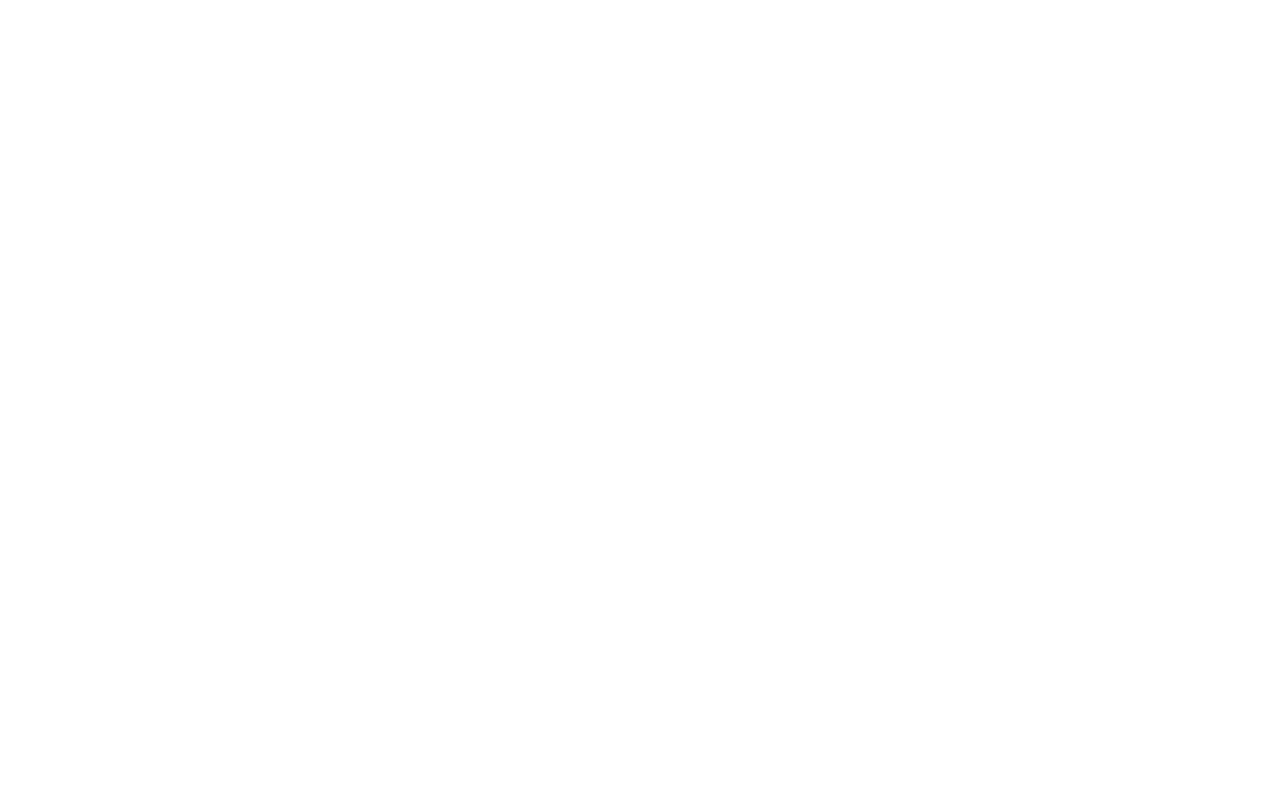
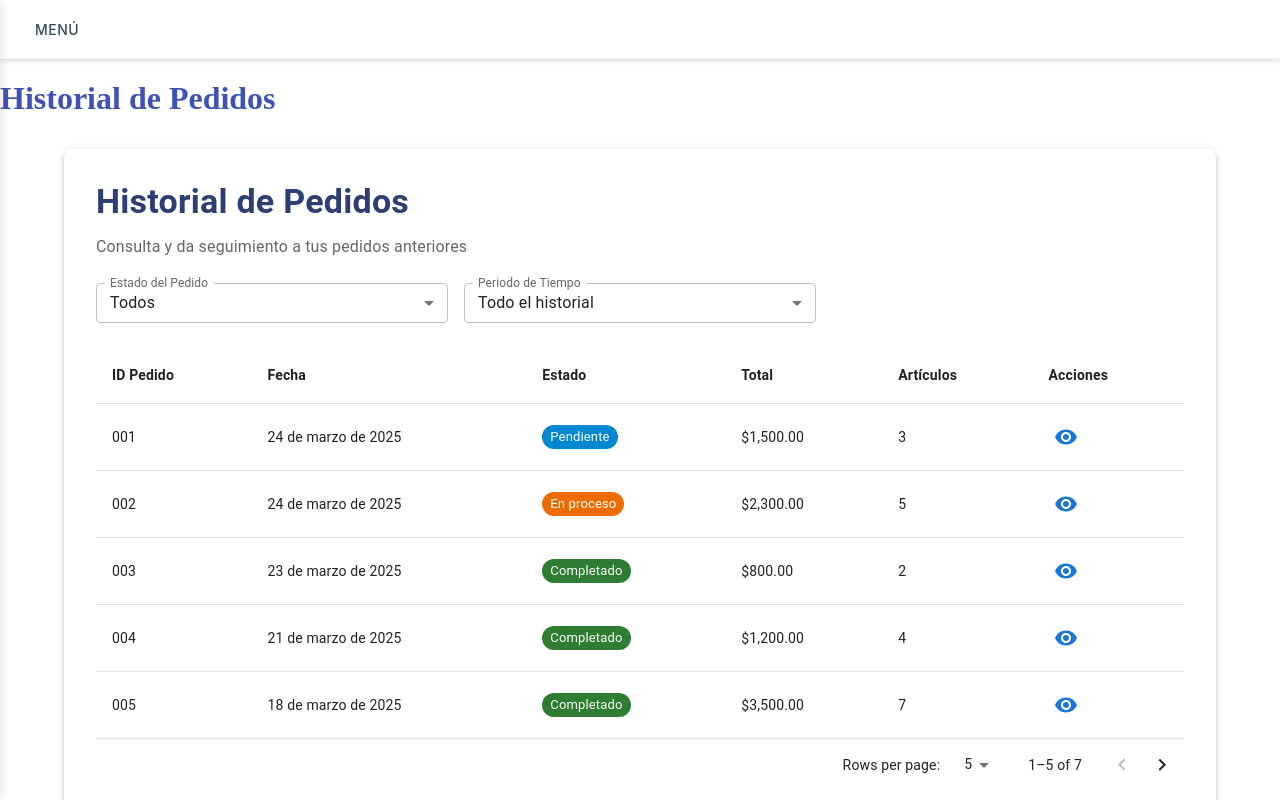
Before and after one commit to gmonmarr/WuSAP, a React (Vite) app in the folder frontend/: page /historial-pedido in a window 1280 px wide. Before the commit this address had no page. Built offline with nearby package versions, Linux system fonts and the light colour scheme.

Commit message:
historial de pedido

```diff
--- a/frontend/src/main.jsx
+++ b/frontend/src/main.jsx
@@ -15,6 +15,7 @@ import OrderPage from './pages/general/OrderPage';
 import OrdenStatusInfo from './pages/general/OrdenStatusInfo';
 import AdminMain from './pages/admin/AdminMain';
 import { ProductCatalog } from './pages/ListaProductos';
+import OrderHistory from './pages/general/OrderHistory';
 
 ReactDOM.createRoot(document.getElementById('root')).render(
   <React.StrictMode>
@@ -32,6 +33,7 @@ ReactDOM.createRoot(document.getElementById('root')).render(
         <Route path="/orden-status/:ordenId" element={<OrdenStatusInfo />} />
         <Route path="/admin" element={<AdminMain />} />
         <Route path='/lista-productos' element={<ProductCatalog/>} />
+        <Route path='/historial-pedido' element={<OrderHistory/>} />
       </Routes>
     </Router>
   </React.StrictMode>
--- a/frontend/src/pages/admin/AdminMain.jsx
+++ b/frontend/src/pages/admin/AdminMain.jsx
@@ -1,3 +1,5 @@
+// src/pages/admin/AdminMain.jsx
+
 import React from 'react';
 import Navbar from '../../components/Navbar';
 import { useNavigate } from 'react-router-dom';
--- a/frontend/src/pages/general/OrdenStatus.jsx
+++ b/frontend/src/pages/general/OrdenStatus.jsx
@@ -1,3 +1,5 @@
+// src/pages/general/OrdenStatus.jsx
+
 import React, { useState } from "react";
 import Header from "../../components/Header";
 import NavBar from "../../components/Navbar";
--- a/frontend/src/pages/general/OrdenStatusInfo.jsx
+++ b/frontend/src/pages/general/OrdenStatusInfo.jsx
@@ -1,3 +1,5 @@
+// src/pages/general/OrdenStatusInfo.jsx
+
 import React, { useState, useEffect } from "react";
 import { useParams, useNavigate } from "react-router-dom";
 import Header from "../../components/Header";
--- /dev/null
+++ b/frontend/src/pages/general/OrderHistory.jsx
@@ -0,0 +1,288 @@
+// src/pages/general/OrderHistory.jsx
+
+import React, { useState } from 'react';
+import {
+  Container,
+  Typography,
+  Paper,
+  Table,
+  TableBody,
+  TableCell,
+  TableContainer,
+  TableHead,
+  TableRow,
+  TablePagination,
+  Chip,
+  IconButton,
+  Box,
+  Select,
+  MenuItem,
+  FormControl,
+  InputLabel,
+  Grid,
+} from '@mui/material';
+import VisibilityIcon from '@mui/icons-material/Visibility';
+import Navbar from '../../components/Navbar';
+import Header from '../../components/Header';
+
+const OrderHistory = () => {
+  // Get current date for sample data
+  const currentDate = new Date();
+  const formatDate = (date) => {
+    return date.toISOString().split('T')[0];
+  };
+
+  // Generate dates for sample data
+  const today = formatDate(currentDate);
+  const yesterday = formatDate(new Date(currentDate.getTime() - 24 * 60 * 60 * 1000));
+  const threeDaysAgo = formatDate(new Date(currentDate.getTime() - 3 * 24 * 60 * 60 * 1000));
+  const lastWeek = formatDate(new Date(currentDate.getTime() - 6 * 24 * 60 * 60 * 1000));
+  const twoWeeksAgo = formatDate(new Date(currentDate.getTime() - 14 * 24 * 60 * 60 * 1000));
+  const lastMonth = formatDate(new Date(currentDate.getTime() - 25 * 24 * 60 * 60 * 1000));
+
+  // Sample data with realistic dates
+  const [orders] = useState([
+    {
+      id: '001',
+      date: today,
+      status: 'Pendiente',
+      total: '$1,500.00',
+      items: 3,
+    },
+    {
+      id: '002',
+      date: today,
+      status: 'En proceso',
+      total: '$2,300.00',
+      items: 5,
+    },
+    {
+      id: '003',
+      date: yesterday,
+      status: 'Completado',
+      total: '$800.00',
+      items: 2,
+    },
+    {
+      id: '004',
+      date: threeDaysAgo,
+      status: 'Completado',
+      total: '$1,200.00',
+      items: 4,
+    },
+    {
+      id: '005',
+      date: lastWeek,
+      status: 'Completado',
+      total: '$3,500.00',
+      items: 7,
+    },
+    {
+      id: '006',
+      date: twoWeeksAgo,
+      status: 'Completado',
+      total: '$950.00',
+      items: 2,
+    },
+    {
+      id: '007',
+      date: lastMonth,
+      status: 'Completado',
+      total: '$4,200.00',
+      items: 8,
+    },
+  ]);
+
+  const [page, setPage] = useState(0);
+  const [rowsPerPage, setRowsPerPage] = useState(5);
+  const [statusFilter, setStatusFilter] = useState('all');
+  const [timeFilter, setTimeFilter] = useState('all');
+
+  const handleChangePage = (event, newPage) => {
+    setPage(newPage);
+  };
+
+  const handleChangeRowsPerPage = (event) => {
+    setRowsPerPage(parseInt(event.target.value, 10));
+    setPage(0);
+  };
+
+  const handleStatusFilterChange = (event) => {
+    setStatusFilter(event.target.value);
+    setPage(0);
+  };
+
+  const handleTimeFilterChange = (event) => {
+    setTimeFilter(event.target.value);
+    setPage(0);
+  };
+
+  const getStatusColor = (status) => {
+    switch (status) {
+      case 'Completado':
+        return 'success';
+      case 'En proceso':
+        return 'warning';
+      case 'Pendiente':
+        return 'info';
+      default:
+        return 'default';
+    }
+  };
+
+  const filterOrders = () => {
+    let filteredOrders = [...orders];
+
+    // Apply status filter
+    if (statusFilter !== 'all') {
+      filteredOrders = filteredOrders.filter(order => order.status === statusFilter);
+    }
+
+    // Apply time filter
+    const now = new Date();
+    const today = new Date(now.getFullYear(), now.getMonth(), now.getDate()); // Start of today
+
+    switch (timeFilter) {
+      case 'today':
+        filteredOrders = filteredOrders.filter(order => {
+          const orderDate = new Date(order.date);
+          return orderDate >= today;
+        });
+        break;
+      case 'week':
+        const lastWeek = new Date(today);
+        lastWeek.setDate(today.getDate() - 7);
+        filteredOrders = filteredOrders.filter(order => {
+          const orderDate = new Date(order.date);
+          return orderDate >= lastWeek;
+        });
+        break;
+      case 'month':
+        const lastMonth = new Date(today);
+        lastMonth.setMonth(today.getMonth() - 1);
+        filteredOrders = filteredOrders.filter(order => {
+          const orderDate = new Date(order.date);
+          return orderDate >= lastMonth;
+        });
+        break;
+      default:
+        break;
+    }
+
+    return filteredOrders;
+  };
+
+  const filteredOrders = filterOrders();
+
+  // Format date to a more readable format
+  const formatDisplayDate = (dateString) => {
+    const options = { year: 'numeric', month: 'long', day: 'numeric' };
+    return new Date(dateString).toLocaleDateString('es-ES', options);
+  };
+
+  return (
+    <div>
+      <Navbar />
+      <Header title="Historial de Pedidos" />
+      <Container maxWidth="lg" sx={{ mt: 4, mb: 4 }}>
+        <Paper elevation={3} sx={{ p: 4, borderRadius: 2 }}>
+          <Box sx={{ mb: 3 }}>
+            <Typography variant="h4" component="h1" gutterBottom sx={{ color: '#2C3E73', fontWeight: 600 }}>
+              Historial de Pedidos
+            </Typography>
+            <Typography variant="body1" color="text.secondary" sx={{ mb: 3 }}>
+              Consulta y da seguimiento a tus pedidos anteriores
+            </Typography>
+
+            <Grid container spacing={2} sx={{ mb: 3 }}>
+              <Grid item xs={12} sm={6} md={4}>
+                <FormControl fullWidth size="small">
+                  <InputLabel>Estado del Pedido</InputLabel>
+                  <Select
+                    value={statusFilter}
+                    label="Estado del Pedido"
+                    onChange={handleStatusFilterChange}
+                  >
+                    <MenuItem value="all">Todos</MenuItem>
+                    <MenuItem value="Completado">Completado</MenuItem>
+                    <MenuItem value="En proceso">En proceso</MenuItem>
+                    <MenuItem value="Pendiente">Pendiente</MenuItem>
+                  </Select>
+                </FormControl>
+              </Grid>
+              <Grid item xs={12} sm={6} md={4}>
+                <FormControl fullWidth size="small">
+                  <InputLabel>Periodo de Tiempo</InputLabel>
+                  <Select
+                    value={timeFilter}
+                    label="Periodo de Tiempo"
+                    onChange={handleTimeFilterChange}
+                  >
+                    <MenuItem value="all">Todo el historial</MenuItem>
+                    <MenuItem value="today">Hoy</MenuItem>
+                    <MenuItem value="week">Última semana</MenuItem>
+                    <MenuItem value="month">Último mes</MenuItem>
+                  </Select>
+                </FormControl>
+              </Grid>
+            </Grid>
+          </Box>
+
+          <TableContainer>
+            <Table>
+              <TableHead>
+                <TableRow>
+                  <TableCell sx={{ fontWeight: 'bold' }}>ID Pedido</TableCell>
+                  <TableCell sx={{ fontWeight: 'bold' }}>Fecha</TableCell>
+                  <TableCell sx={{ fontWeight: 'bold' }}>Estado</TableCell>
+                  <TableCell sx={{ fontWeight: 'bold' }}>Total</TableCell>
+                  <TableCell sx={{ fontWeight: 'bold' }}>Artículos</TableCell>
+                  <TableCell sx={{ fontWeight: 'bold' }}>Acciones</TableCell>
+                </TableRow>
+              </TableHead>
+              <TableBody>
+                {filteredOrders
+                  .slice(page * rowsPerPage, page * rowsPerPage + rowsPerPage)
+                  .map((order) => (
+                    <TableRow key={order.id} hover>
+                      <TableCell>{order.id}</TableCell>
+                      <TableCell>{formatDisplayDate(order.date)}</TableCell>
+                      <TableCell>
+                        <Chip
+                          label={order.status}
+                          color={getStatusColor(order.status)}
+                          size="small"
+                        />
+                      </TableCell>
+                      <TableCell>{order.total}</TableCell>
+                      <TableCell>{order.items}</TableCell>
+                      <TableCell>
+                        <IconButton
+                          color="primary"
+                          size="small"
+                          onClick={() => {/* Handle view details */}}
+                        >
+                          <VisibilityIcon />
+                        </IconButton>
+                      </TableCell>
+                    </TableRow>
+                  ))}
+              </TableBody>
+            </Table>
+          </TableContainer>
+          <TablePagination
+            component="div"
+            count={filteredOrders.length}
+            page={page}
+            onPageChange={handleChangePage}
+            rowsPerPage={rowsPerPage}
+            onRowsPerPageChange={handleChangeRowsPerPage}
+            rowsPerPageOptions={[5, 10, 25]}
+          />
+        </Paper>
+      </Container>
+    </div>
+  );
+};
+
+export default OrderHistory;
```
Also changed, not shown: frontend/src/components/Navbar.jsx (+4 -3 lines).
